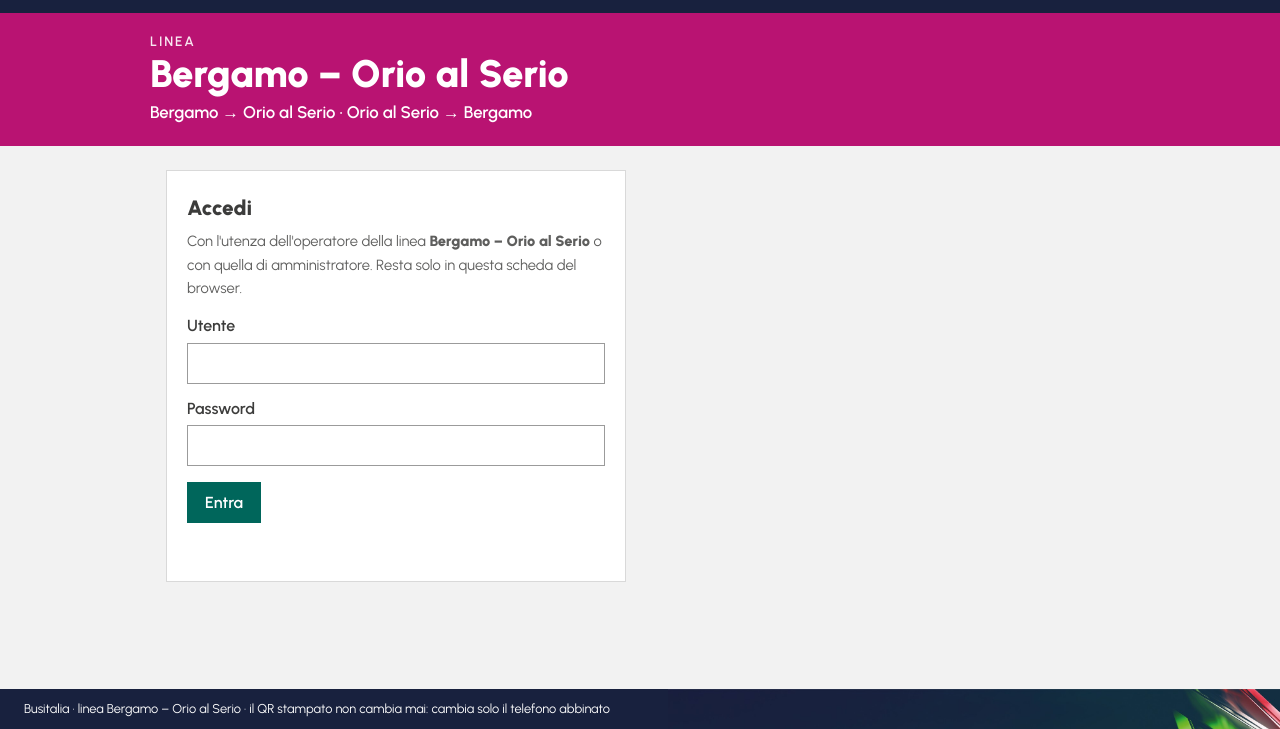
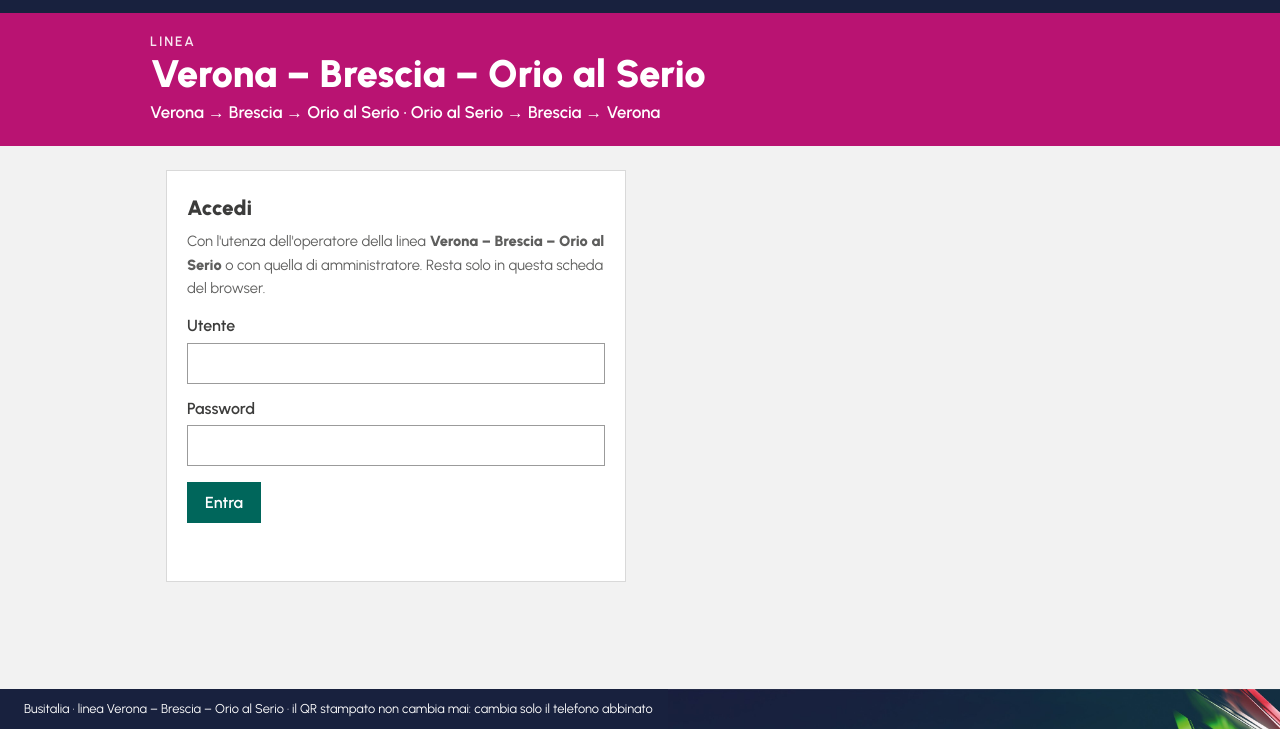
Before and after one commit to gvasta62/traccar-link, a plain HTML site: page abbina/bergamo/index.html in a window 1280 px wide. Shown: the part 71-800 px from the top of the page. Drawn offline with nearby package versions, Linux system fonts and the light colour scheme.

Commit message:
Linea bergamo: il servizio si chiama Verona – Brescia – Orio al Serio (e il ritorno)
Cambiano solo i nomi visibili: codice, QR e utenti restano.

Co-Authored-By: Claude Opus 5.5 <noreply@anthropic.com>

```diff
--- a/abbina/bergamo/index.html
+++ b/abbina/bergamo/index.html
@@ -5,24 +5,24 @@
 <meta name="viewport" content="width=device-width, initial-scale=1">
 <meta name="robots" content="noindex, nofollow">
 <meta name="referrer" content="strict-origin">
-<title>Abbinamento QR · Bergamo – Orio al Serio</title>
+<title>Abbinamento QR · Verona – Brescia – Orio al Serio</title>
 <link rel="preconnect" href="https://fonts.googleapis.com">
 <link href="https://fonts.googleapis.com/css2?family=Urbanist:wght@400;600;900&display=swap" rel="stylesheet">
 <link rel="stylesheet" href="https://cdnjs.cloudflare.com/ajax/libs/leaflet/1.9.4/leaflet.min.css">
 <link rel="stylesheet" href="../abbina.css">
 <style>:root { --linea:#B91372; }</style>
-<script>window.PAGINA_LINEA = { codice: 'bergamo', nome: 'Bergamo – Orio al Serio', direzioni: ["Bergamo → Orio al Serio", "Orio al Serio → Bergamo"] };</script>
+<script>window.PAGINA_LINEA = { codice: 'bergamo', nome: 'Verona – Brescia – Orio al Serio', direzioni: ["Verona → Brescia → Orio al Serio", "Orio al Serio → Brescia → Verona"] };</script>
 </head>
 <body>
 <header>
   <img src="../../img/logo-bianco.png" alt="FS Busitalia">
   <div><h1 id="titolo">Abbinamento QR · posizione del bus</h1><p>Sceglie quale telefono mostra il QR stampato di questa linea</p></div>
 </header>
-<div class="fascia-linea"><div><small>Linea</small><strong>Bergamo – Orio al Serio</strong><span class="dir-testo">Bergamo → Orio al Serio · Orio al Serio → Bergamo</span></div></div>
+<div class="fascia-linea"><div><small>Linea</small><strong>Verona – Brescia – Orio al Serio</strong><span class="dir-testo">Verona → Brescia → Orio al Serio · Orio al Serio → Brescia → Verona</span></div></div>
 <main>
   <section id="accesso" class="riquadro" style="max-width:460px">
     <h2>Accedi</h2>
-    <p class="nota">Con l'utenza dell'operatore della linea <b>Bergamo – Orio al Serio</b> o con quella di amministratore. Resta solo in questa scheda del browser.</p>
+    <p class="nota">Con l'utenza dell'operatore della linea <b>Verona – Brescia – Orio al Serio</b> o con quella di amministratore. Resta solo in questa scheda del browser.</p>
     <form id="modulo-accesso">
       <label for="posta">Utente</label>
       <input id="posta" autocomplete="username" required>
@@ -42,7 +42,7 @@
     <div id="linee"></div>
   </section>
 </main>
-<footer>Busitalia · linea Bergamo – Orio al Serio · il QR stampato non cambia mai: cambia solo il telefono abbinato</footer>
+<footer>Busitalia · linea Verona – Brescia – Orio al Serio · il QR stampato non cambia mai: cambia solo il telefono abbinato</footer>
 
 <template id="modello-direzione">
   <form class="direzione">
```
Also changed, not shown: abbina/index.html (+1 -1 lines), percorsi/bergamo.json (+1 -1 lines).
